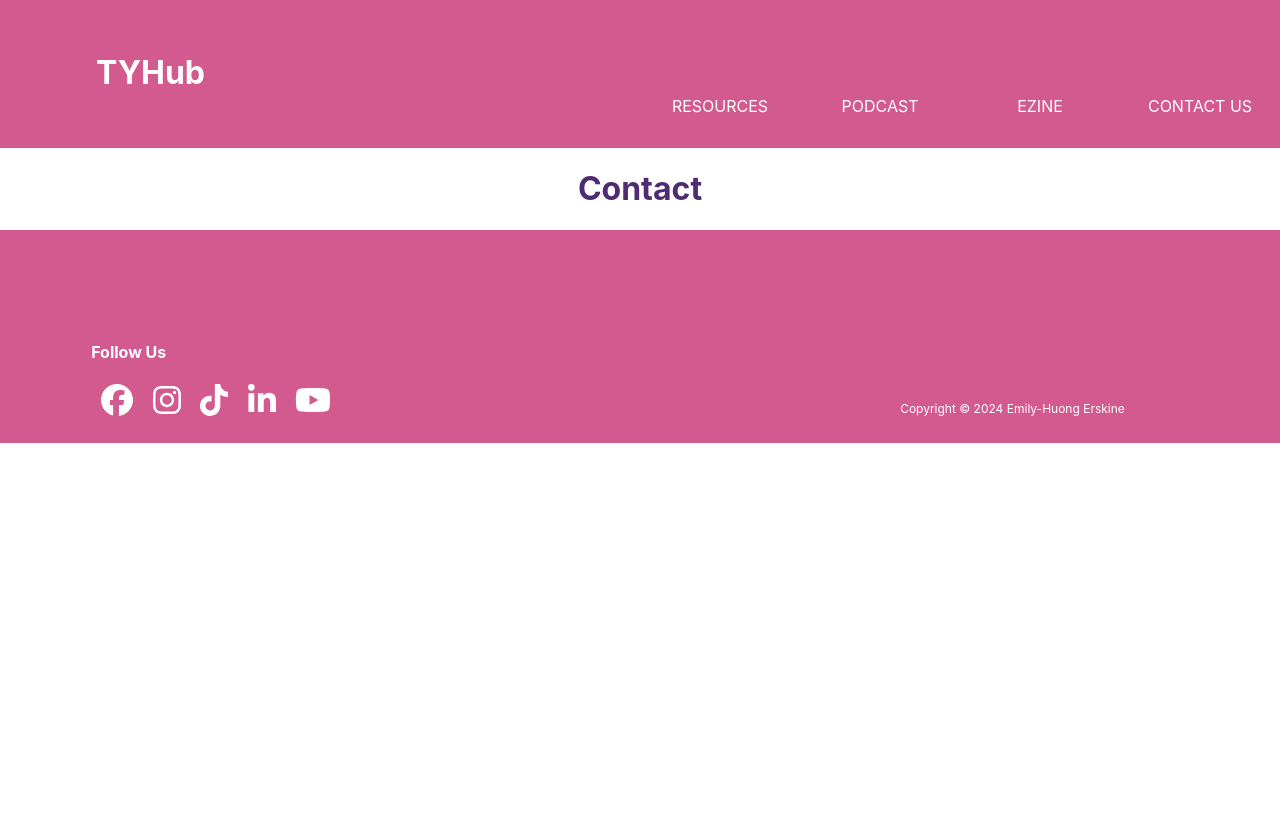
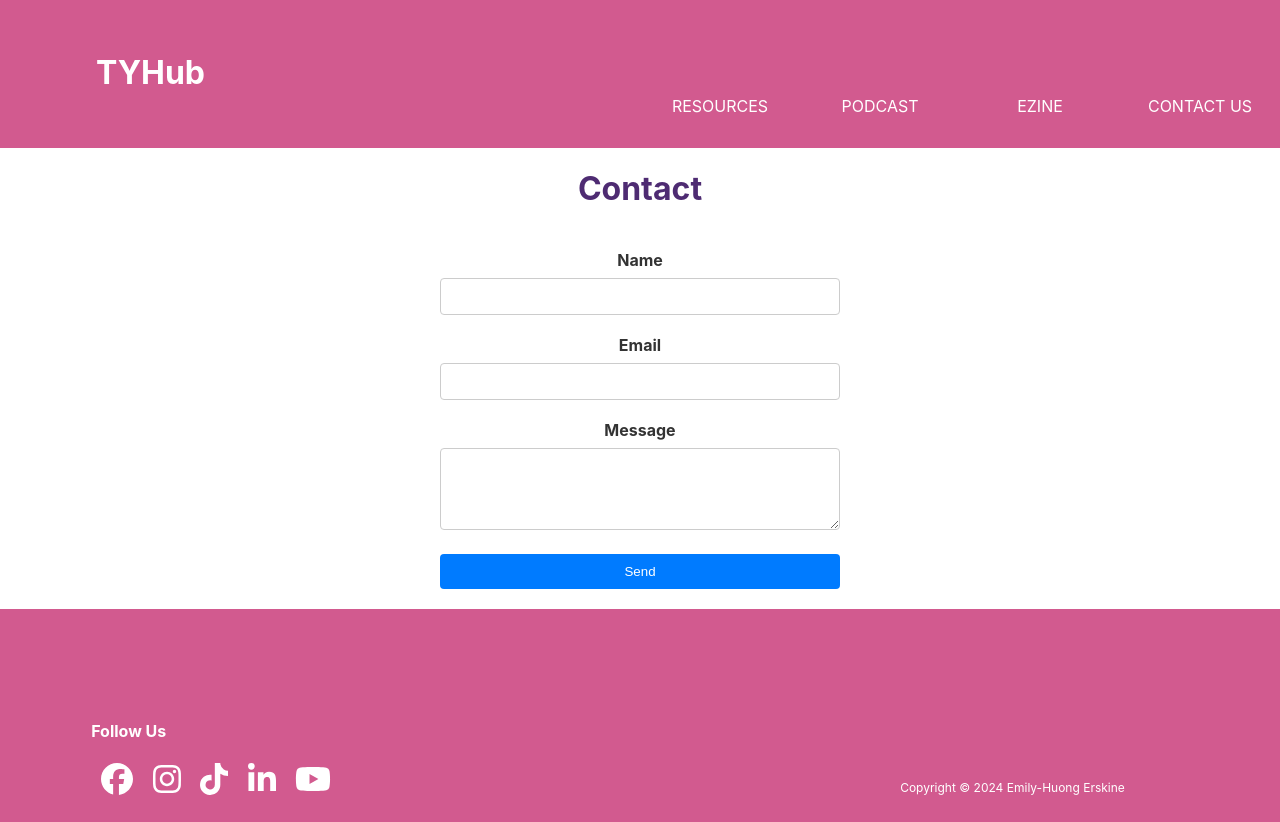
Before and after one commit to emily-h-erskine/ty-hub, a React (Create React App) app: page /Contact in a window 1280 px wide. Before the commit the page ends 800 px from the top, so only its background shows below. Built offline with nearby package versions, Linux system fonts and the light colour scheme.

Commit message:
Contact form is being added - need to add a map

```diff
--- a/package.json
+++ b/package.json
@@ -3,6 +3,7 @@
   "version": "0.1.0",
   "private": true,
   "dependencies": {
+    "@emailjs/browser": "^4.3.3",
     "@fortawesome/fontawesome-svg-core": "^6.5.1",
     "@fortawesome/free-brands-svg-icons": "^6.5.1",
     "@fortawesome/free-solid-svg-icons": "^6.5.1",
--- a/src/App.css
+++ b/src/App.css
@@ -31,3 +31,139 @@
     transform: rotate(360deg);
   }
 }
+
+/* App.css */
+.App {
+  text-align: center;
+}
+
+.App-logo {
+  height: 40vmin;
+  pointer-events: none;
+}
+
+.App-header {
+  background-color: #ffffff;
+  min-height: 100vh;
+  display: flex;
+  flex-direction: column;
+  align-items: center;
+  justify-content: center;
+  font-size: calc(10px + 2vmin);
+  color: #4E2B72;
+}
+
+.App-link {
+  color: #61dafb;
+}
+
+.contact-form {
+  max-width: 400px;
+  margin: auto;
+  padding: 20px;
+  background-color: #f7f7f7;
+  border-radius: 8px;
+  box-shadow: 0 4px 8px rgba(0, 0, 0, 0.1);
+}
+
+.contact-form h2 {
+  font-size: 1.5rem;
+  margin-bottom: 20px;
+  color: #4E2B72;
+}
+
+.contact-form label {
+  display: block;
+  margin-bottom: 8px;
+  font-weight: bold;
+  color: #4E2B72;
+}
+
+.contact-form input[type="text"],
+.contact-form input[type="email"],
+.contact-form textarea {
+  width: 100%;
+  padding: 10px;
+  margin-bottom: 20px;
+  border: 1px solid #ccc;
+  border-radius: 4px;
+  box-sizing: border-box;
+}
+
+.contact-form textarea {
+  resize: vertical;
+}
+
+.contact-form button {
+  width: 100%;
+  padding: 10px;
+  background-color: #4E2B72;
+  color: #fff;
+  border: none;
+  border-radius: 4px;
+  cursor: pointer;
+}
+
+.contact-form button:hover {
+  background-color: #D25A8F;
+}
+
+.contact-form p {
+  margin-top: 10px;
+  color: #4E2B72;
+}
+
+.form-container {
+  max-width: 400px;
+  margin: auto;
+  padding: 20px;
+  background-color: #fff;
+  border-radius: 8px;
+}
+
+.form-container h2 {
+  font-size: 1.5rem;
+  margin-bottom: 20px;
+  color: #333;
+}
+
+.form-container label {
+  display: block;
+  margin-bottom: 8px;
+  font-weight: bold;
+  color: #333;
+}
+
+.form-container input[type="text"],
+.form-container input[type="email"],
+.form-container textarea {
+  width: 100%;
+  padding: 10px;
+  margin-bottom: 20px;
+  border: 1px solid #ccc;
+  border-radius: 4px;
+  box-sizing: border-box;
+}
+
+.form-container textarea {
+  resize: vertical;
+}
+
+.form-container button {
+  width: 100%;
+  padding: 10px;
+  background-color: #007bff;
+  color: #fff;
+  border: none;
+  border-radius: 4px;
+  cursor: pointer;
+}
+
+.form-container button:hover {
+  background-color: #0056b3;
+}
+
+.form-container p {
+  margin-top: 10px;
+  color: #333;
+}
--- a/src/Contact/Contact.jsx
+++ b/src/Contact/Contact.jsx
@@ -1,10 +1,12 @@
 import React from "react";
+import ContactForm from './ContactForm';
 
 
 export default function Contact() {
   return (
     <main className="flex min-h-screen flex-col justify-between p-24">
         <h1 style={{color: '#4E2B72'}}>Contact</h1>
+        <ContactForm />
     </main>
   );
 }
--- /dev/null
+++ b/src/Contact/ContactForm.jsx
@@ -0,0 +1,54 @@
+import { useState } from 'react';
+import emailjs from '@emailjs/browser';
+
+export default function ContactForm() {
+  const [isSubmitting, setIsSubmitting] = useState(false);
+  const [stateMessage, setStateMessage] = useState(null);
+
+  const sendEmail = async (e) => {
+    e.persist();
+    e.preventDefault();
+    setIsSubmitting(true);
+
+    try {
+      const result = await emailjs.sendForm(
+        process.env.REACT_APP_SERVICE_ID,
+        process.env.REACT_APP_TEMPLATE_ID,
+        e.target,
+        process.env.REACT_APP_PUBLIC_KEY
+      );
+      setStateMessage('Message sent!');
+    } catch (error) {
+      setStateMessage('Something went wrong, please try again later');
+    } finally {
+      setIsSubmitting(false);
+      setTimeout(() => {
+        setStateMessage(null);
+      }, 5000);
+      e.target.reset();
+    }
+  };
+
+  return (
+    <form onSubmit={sendEmail} className="form-container">
+      <div className="mb-6">
+        <div className="mb-4">
+          <label className="block text-sm font-semibold mb-2" htmlFor="user_name">Name</label>
+          <input className="shadow appearance-none border rounded w-full py-2 px-3 text-gray-700 leading-tight focus:outline-none focus:shadow-outline" type="text" name="user_name" />
+        </div>
+        <div className="mb-4">
+          <label className="block text-sm font-semibold mb-2" htmlFor="user_email">Email</label>
+          <input className="shadow appearance-none border rounded w-full py-2 px-3 text-gray-700 leading-tight focus:outline-none focus:shadow-outline" type="email" name="user_email" />
+        </div>
+        <div className="mb-6">
+          <label className="block text-sm font-semibold mb-2" htmlFor="message">Message</label>
+          <textarea className="shadow appearance-none border rounded w-full py-2 px-3 text-gray-700 leading-tight focus:outline-none focus:shadow-outline" name="message" rows="4"></textarea>
+        </div>
+        <button className="bg-blue-500 hover:bg-blue-700 text-white font-bold py-2 px-4 rounded focus:outline-none focus:shadow-outline" type="submit" disabled={isSubmitting}>
+          {isSubmitting ? 'Sending...' : 'Send'}
+        </button>
+        {stateMessage && <p className="text-sm mt-4 text-center text-gray-700">{stateMessage}</p>}
+      </div>
+    </form>
+  );
+}
```
Also changed, not shown: 1 other file (tests, documents, lock files or other folders).
